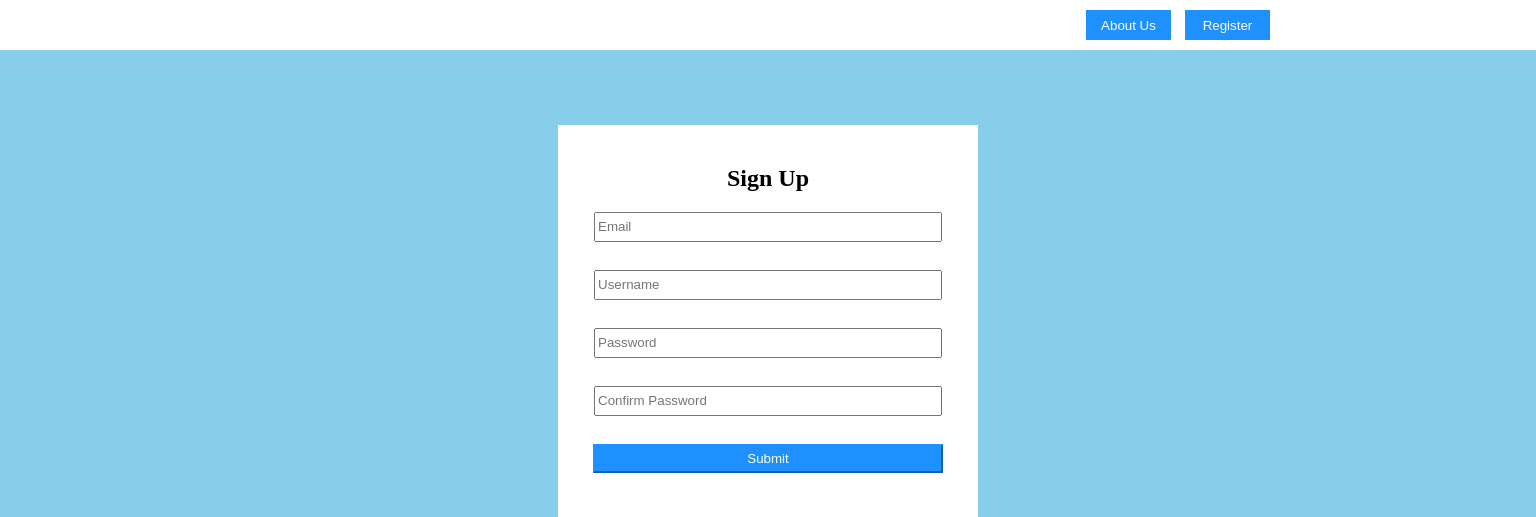
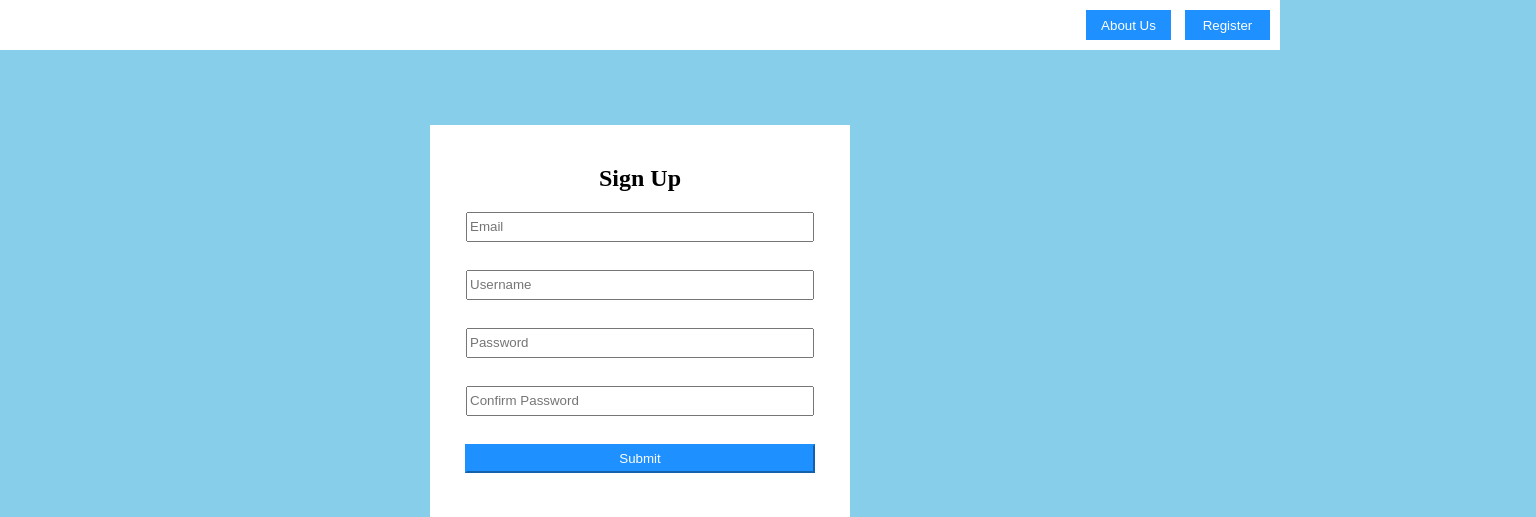
Before and after one commit to njade79162/RegisterPage, a plain HTML site: page index.html in a window 1280 px wide. Shown: the top 517 px of the page, 1536 px wide, since content can reach past the window. Drawn offline with Linux system fonts and the light colour scheme.

Commit message:
Small Coloring Fix

```diff
--- a/main.css
+++ b/main.css
@@ -1,5 +1,6 @@
 body {
     margin: 0;
+    background-color: skyblue;
 }
 
 .background {
@@ -9,8 +10,8 @@ body {
 .submission {
     text-align: center;
     display: inline-block;
-    height: 709px;
-    width: 1536px;
+    height: 100%;
+    width: 100%;
     background-color: skyblue;
 }
 
```
